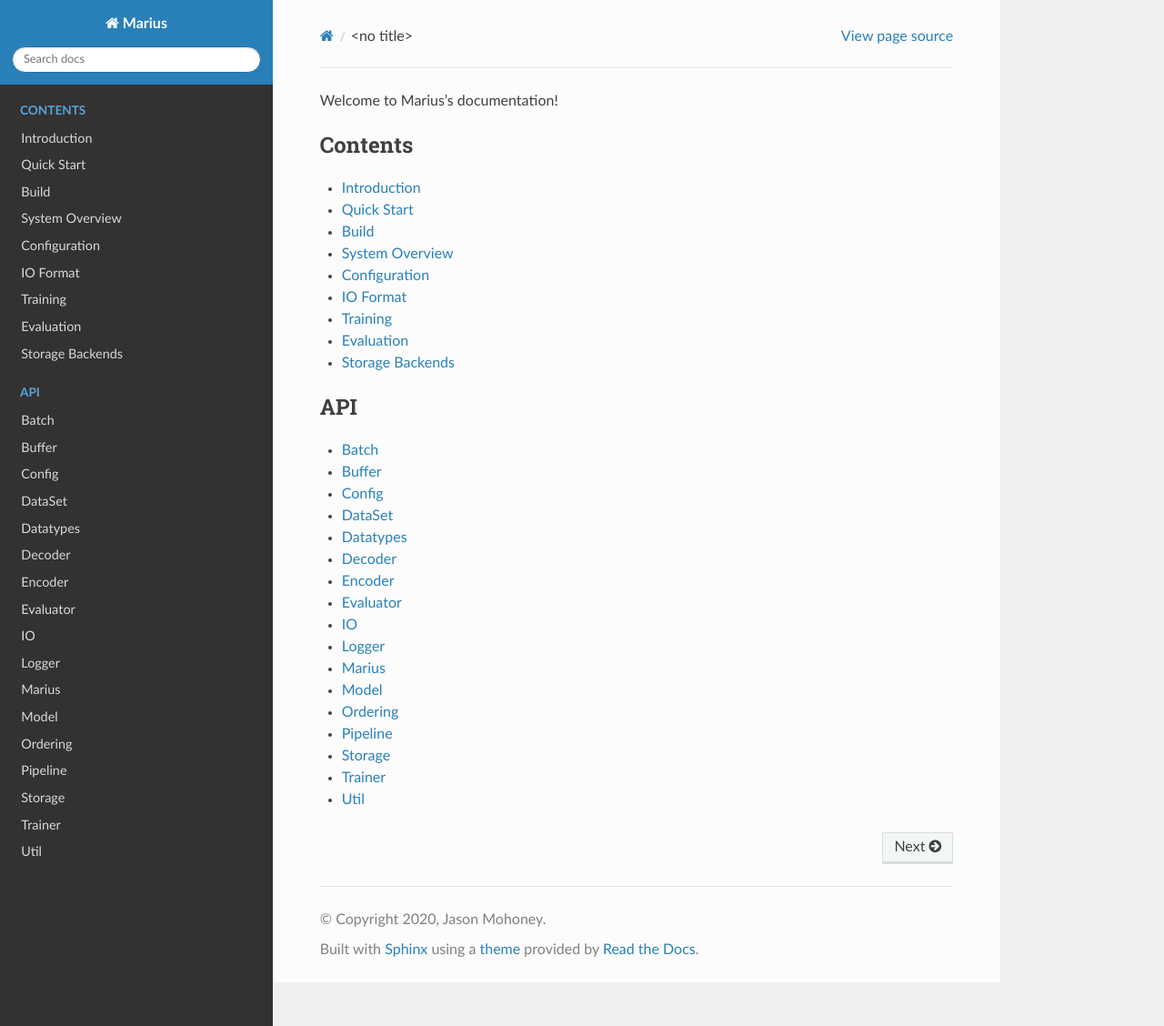
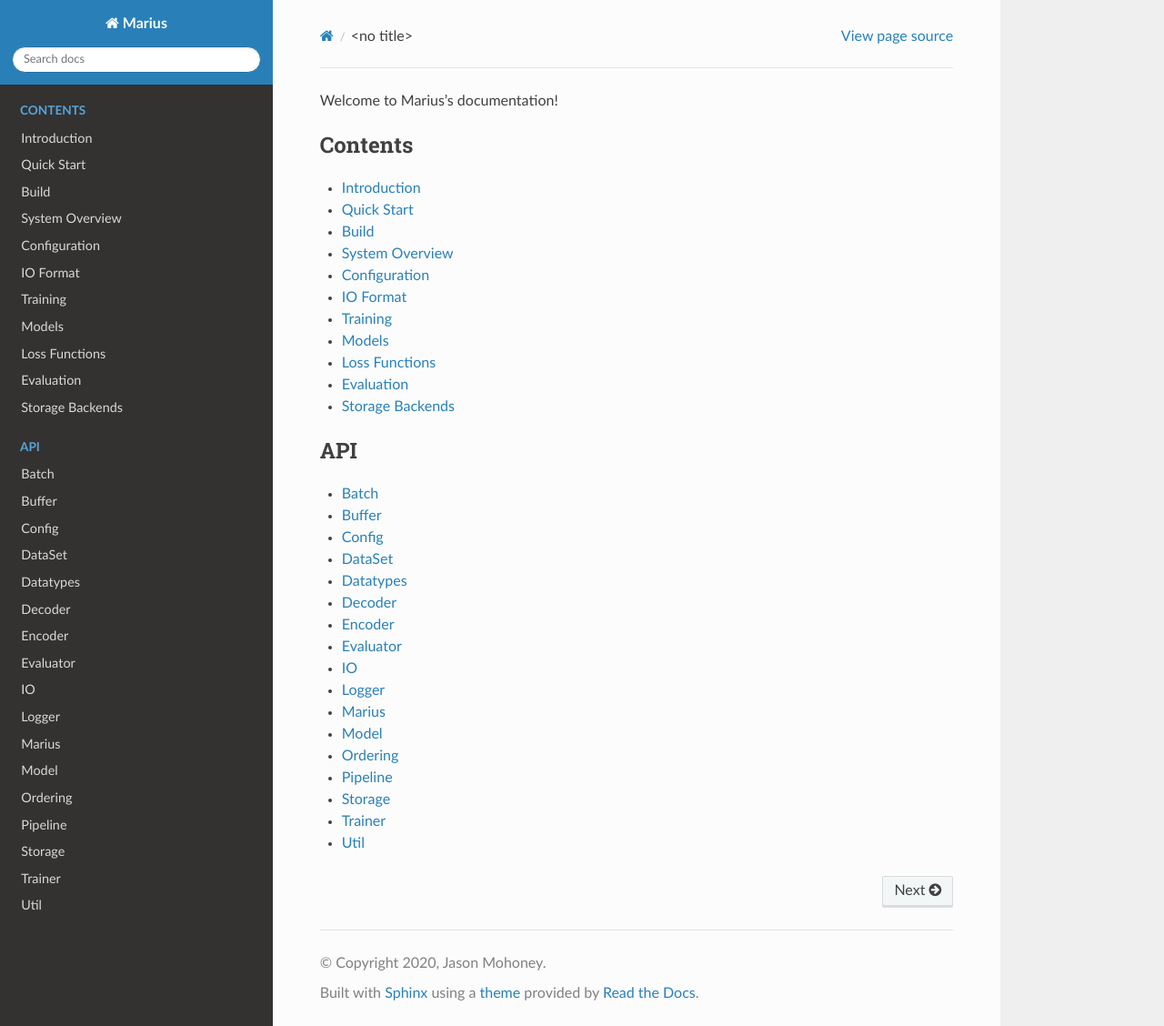
Before and after one commit to marius-team/marius, a Sphinx documentation site: the page built from docs/index.rst, in a window 1280 px wide and 1128 px high. Shown: the whole window at 91% size. Built offline with Sphinx 7.4.7 and the Read the Docs theme 2.0.0, drawn with Linux system fonts in a browser that asks for light colours.

Commit message:
add doc page for models and loss functions

```diff
--- a/docs/index.rst
+++ b/docs/index.rst
@@ -14,6 +14,8 @@ Welcome to Marius's documentation!
     configuration
     io_format
     training
+    models
+    loss_functions
     evaluation
     storage_backends
 
--- /dev/null
+++ b/docs/loss_functions.rst
@@ -0,0 +1,4 @@
+.. _loss_functions
+
+Loss Functions
+********************
--- /dev/null
+++ b/docs/models.rst
@@ -0,0 +1,4 @@
+.. _models
+
+Models
+********************
```
